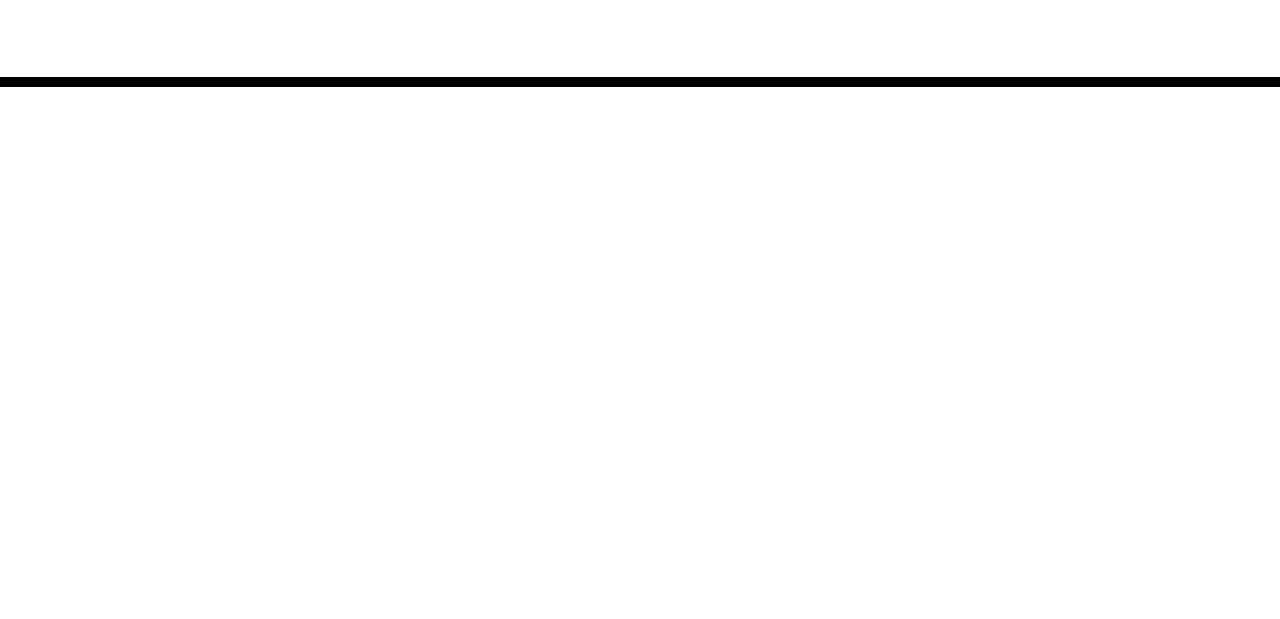
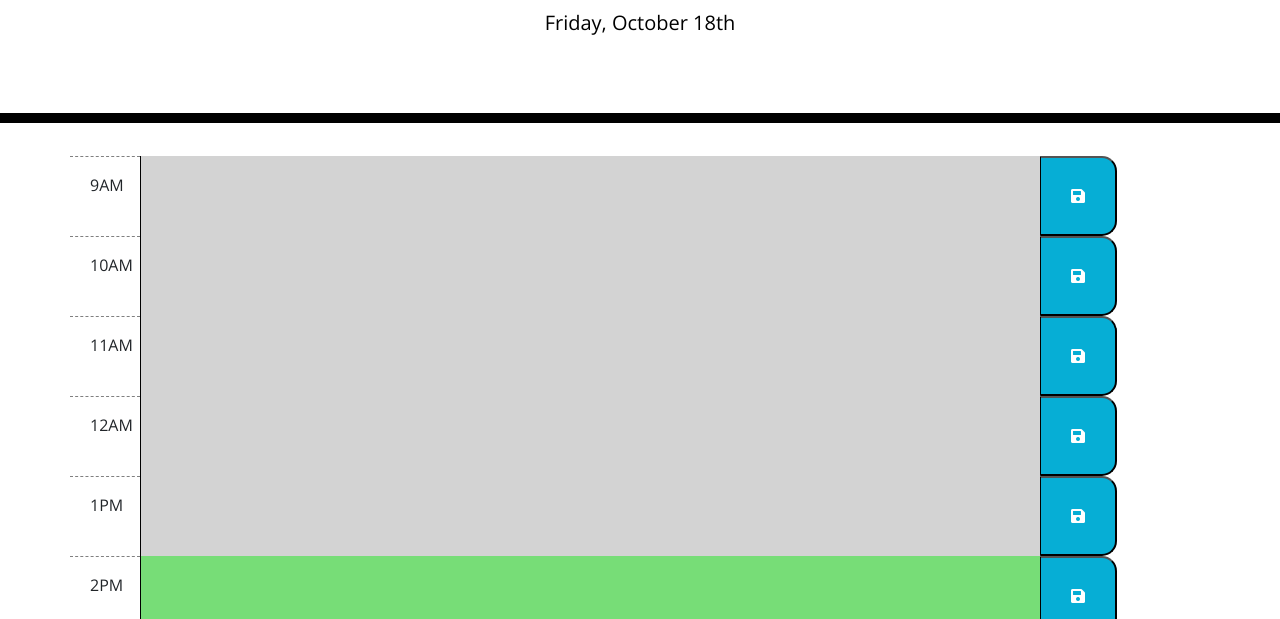
Before and after one commit to lilychon/UWFSBC, a plain HTML site: page 05-Third-Party-APIs/02-Homework/Develop/index.html in a window 1280 px wide. Shown: the part 181-800 px from the top of the page. Drawn offline with nearby package versions, Linux system fonts and the light colour scheme.

Commit message:
started homework

```diff
--- a/05-Third-Party-APIs/02-Homework/Assets/script.js
+++ b/05-Third-Party-APIs/02-Homework/Assets/script.js
@@ -1,52 +1,62 @@
-// function showHighScores() {
-//     content.innerHTML = "";
+$(document).ready(function () {
+    const currentDate = moment().format("dddd, MMMM Do");
 
-//     var highScore = JSON.parse(localStorage.getItem("highScore"));
+  $("#currentDay").html(currentDate);
+})
 
-//     var heading = document.createElement("h2");
-//     heading.setAttribute("id", "main-heading");
-//     heading.textContent = "Top 5 High Scores";
+var times = ["9AM", "10AM", "11AM", "12AM", "1PM", "2PM", "3PM", "4PM", "5PM"];
+const currentTime = moment().format("H");
 
-//     content.appendChild(heading);
+function buildRows() {
+
+    var startTime = 8;
+
+    for (var i = 0; i < times.length; i++) {
+
+        var row = $("<div class='row'>");
+
+        var time = $("<div>");
+        time.attr("data-timeOption", times[i]);
+        time.addClass("time");
+        time.text(times[i]);
+        var timeSpan = $("<span>");
+        timeSpan.append(time);
+
+        var textArea = $("<textarea/>");
+        textArea.attr("id",startTime++);
+        textArea.addClass("userInput");
+        var textSpan = $("<span>");
+        // userInput.addClass("col-md")
+        textSpan.append(textArea);
+
+        if (startTime === currentTime) {
+            textArea.addClass("present")
+        } else if (startTime > currentTime) {
+            textArea.addClass("future")
+        } else {
+            textArea.addClass("past")
+        }
+
+        var saveBtn = $("<button>");
+        saveBtn.addClass("fas fa-save saveBtn");
+
+        row.append(timeSpan, textSpan, saveBtn);
+
+        $(".container").append(row);
 
 
-//     if (highScore !== null) {
-//         // highScore.sort((a,b) => (a.score < b.score) ? 1: -1);
+    }
+    $(".saveBtn").on("click",
+      function (event) {
+          event.preventDefault();
+          console.log("thisran");
+          var aa = textArea.value;
+          console.log(aa);
 
-//         var numScores2Display = 5;
-//         if (highScore.length < 5) {
-//             numScores2Display = highScore.length;
-//         }
+    localStorage.setItem("userInput", aa);
+    renderLastRegistered();
 
-//         for (var i = 0; i < numScores2Display; i++) {
-//             var s = highScore[i];
+})
+}
 
-//             var p = document.createElement("p");
-//             p.textContent = initialsInput + " " + score + " ( " + s.type + " )";
-//             p.textContent = "SCORE HERE"
-//             content.appendChild(p);
-//         }
-//     } else {
-//         var p = document.createElement("p");
-//         p.textContent = "Your Initials Here!"
-//         content.appendChild(p);
-//     }
-// }
-
-// var boxes = 9;
-
-// function myFunction() {
-
-//     for (var i = 0; i < boxes; i++) {
-//         days();
-//     }
-// }
-
-// function days() {
-//     var x = document.createElement("INPUT");
-//         x.setAttribute("type", "text");
-//         x.setAttribute("value", "Hello World!");
-//         document.body.appendChild(x);
-// }
-
-// myFunction();
+buildRows();
--- a/05-Third-Party-APIs/02-Homework/Develop/style.css
+++ b/05-Third-Party-APIs/02-Homework/Develop/style.css
@@ -4,11 +4,13 @@ body {
   line-height: 1;
 }
 
-textarea{
+textarea {
   background: transparent;
   border: none;
   resize: none;
   color: #000000;
+  width: 900px;
+  height: 100%;
   border-left: 1px solid black;
   padding: 10px;
 }
@@ -63,6 +65,7 @@ textarea{
   border-bottom-right-radius: 15px;
   background-color: #06AED5;
   color: white;
+  padding: 30px;
 }
 
 .saveBtn i:hover {
@@ -71,5 +74,13 @@ textarea{
 }
 
 .container {
-  width: 100%
+  width: 100%;
+  margin: auto;
 }
+
+.time {
+  float: left;
+  padding: 20px 10px 20px 20px;
+  width: 70px;
+  border-top: 1px dashed gray;
+}
```
Also changed, not shown: 05-Third-Party-APIs/02-Homework/Develop/index.html (+0 -9 lines), 05-Third-Party-APIs/02-Homework/example.html (added, +47 -0 lines), 1 other file.
